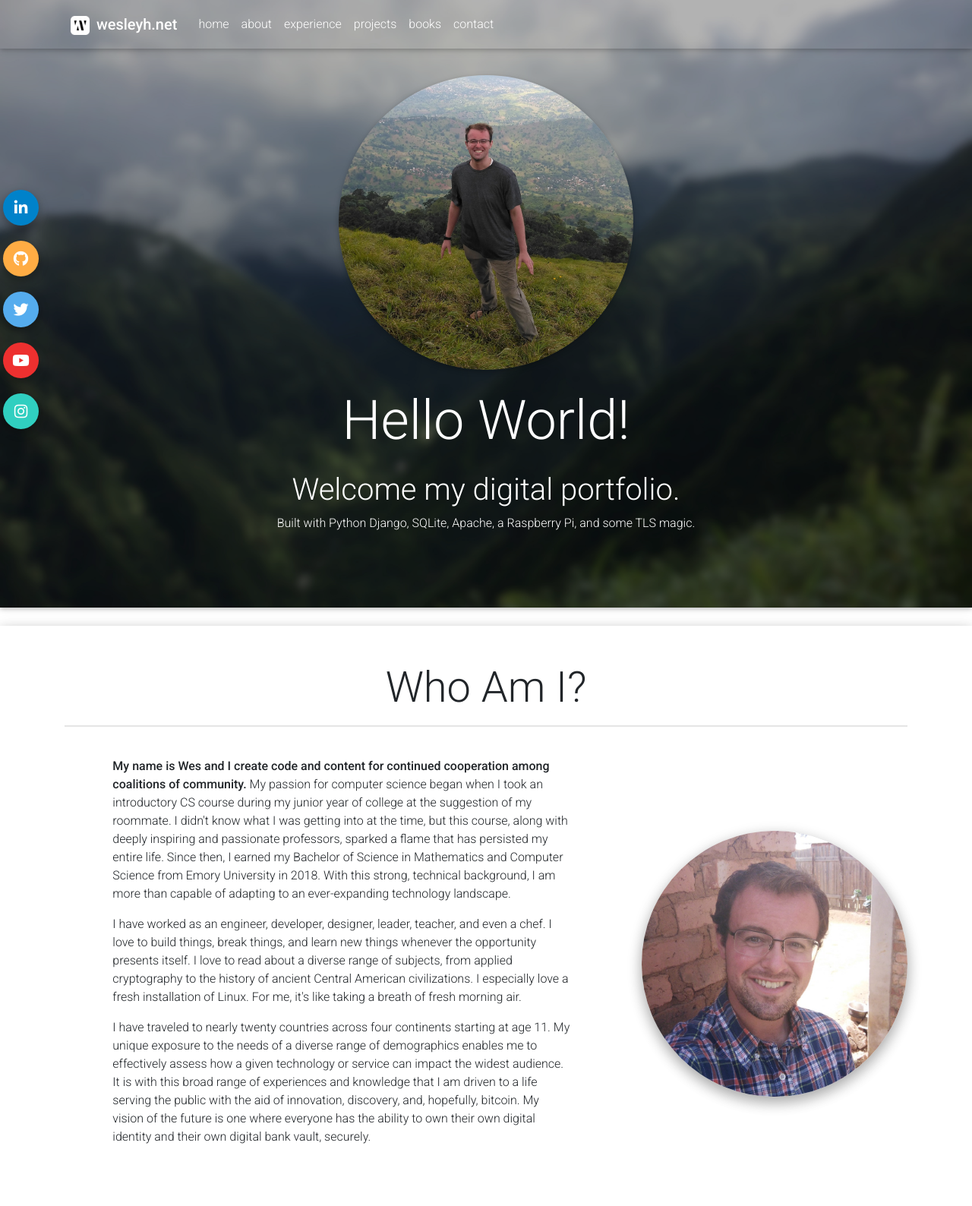
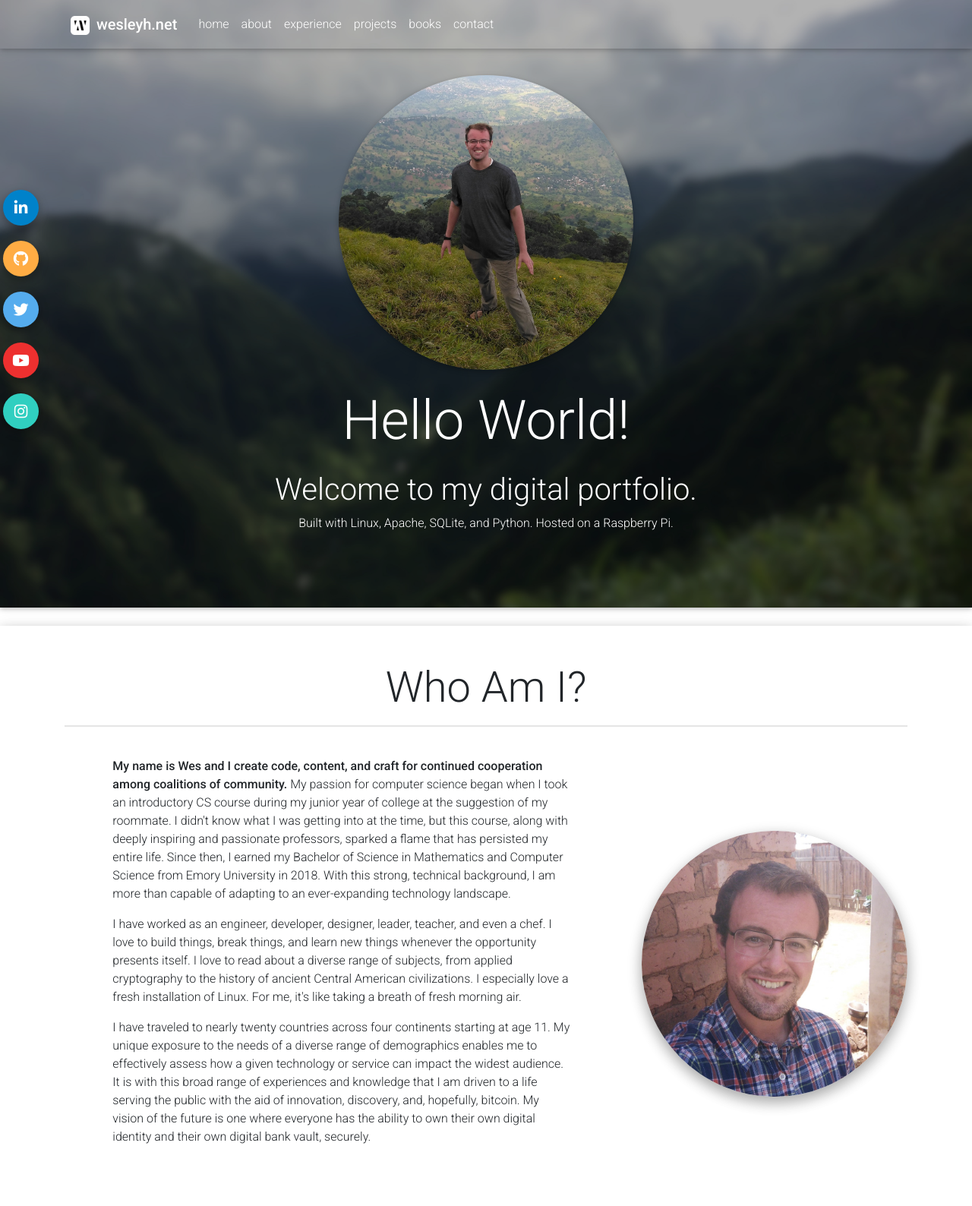
Before and after one commit to wesleyh-dev/django-website, a Django app: template home/templates/home/index.html in a window 1280 px wide. Shown: the top 1588 px of the page at 76% size. Run offline with Django 3.2, Linux system fonts and the light colour scheme; the template is opened without the code that fills it, so the values that code supplies are empty; some libraries are stand-ins or nearby versions.

Commit message:
Spelling error and file management.

```diff
--- a/home/templates/home/index.html
+++ b/home/templates/home/index.html
@@ -56,8 +56,8 @@
                 <div class="container white-text wow fadeInUp text-center">
                     <img src="{% static 'images/profile/landing-prof.jpg' %}" class="rounded-circle z-depth-1 m-auto" style="width: 35%;">
                     <h1 class="display-3 my-4">Hello World!</h1>
-                    <h1 class="h1-responsive">Welcome my digital portfolio.</h1>
-                    <p class="">Built with Python Django, SQLite, Apache, a Raspberry Pi, and some TLS magic.</p>
+                    <h1 class="h1-responsive">Welcome to my digital portfolio.</h1>
+                    <p class="">Built with Linux, Apache, SQLite, and Python. Hosted on a Raspberry Pi.</p>
                 </div>
             </div>
         </div>
@@ -95,7 +95,7 @@
 
                         <!-- Grid column -->
                         <div class="col-xl-10 col-md-11 col-10 text-left">
-                            <p><strong>My name is Wes and I create code and content for continued cooperation among coalitions of community.</strong> My passion for computer science began when I took an introductory CS course during my junior year of college at the suggestion of my roommate. I didn't know what I was getting into at the time, but this course, along with deeply inspiring and passionate professors, sparked a flame that has persisted my entire life. Since then, I earned my Bachelor of Science in Mathematics and Computer Science from Emory University in 2018. With this strong, technical background, I am more than capable of adapting to an ever-expanding technology landscape.</p>
+                            <p><strong>My name is Wes and I create code, content, and craft for continued cooperation among coalitions of community.</strong> My passion for computer science began when I took an introductory CS course during my junior year of college at the suggestion of my roommate. I didn't know what I was getting into at the time, but this course, along with deeply inspiring and passionate professors, sparked a flame that has persisted my entire life. Since then, I earned my Bachelor of Science in Mathematics and Computer Science from Emory University in 2018. With this strong, technical background, I am more than capable of adapting to an ever-expanding technology landscape.</p>
                         </div>
                         <!-- Grid column -->
 
```
Also changed, not shown: 1 other file.
